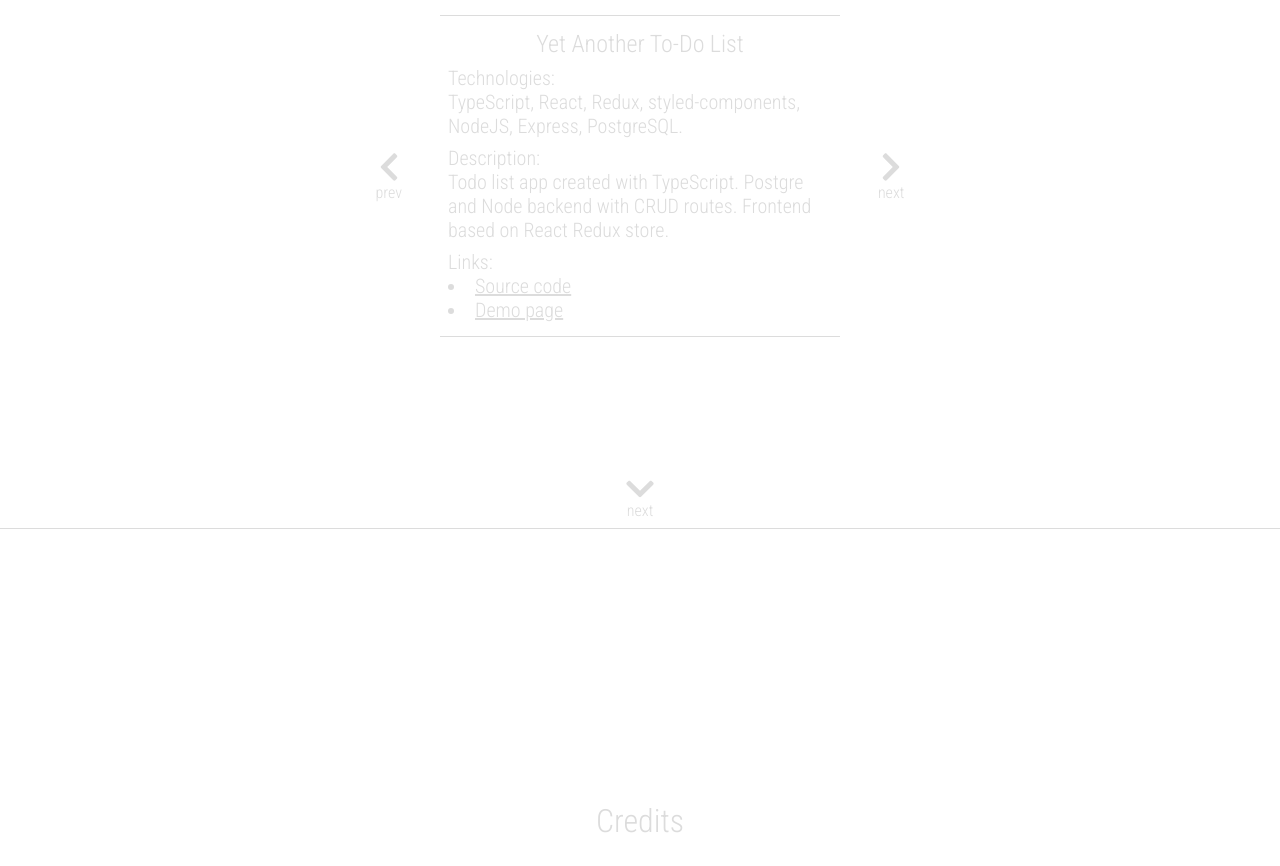
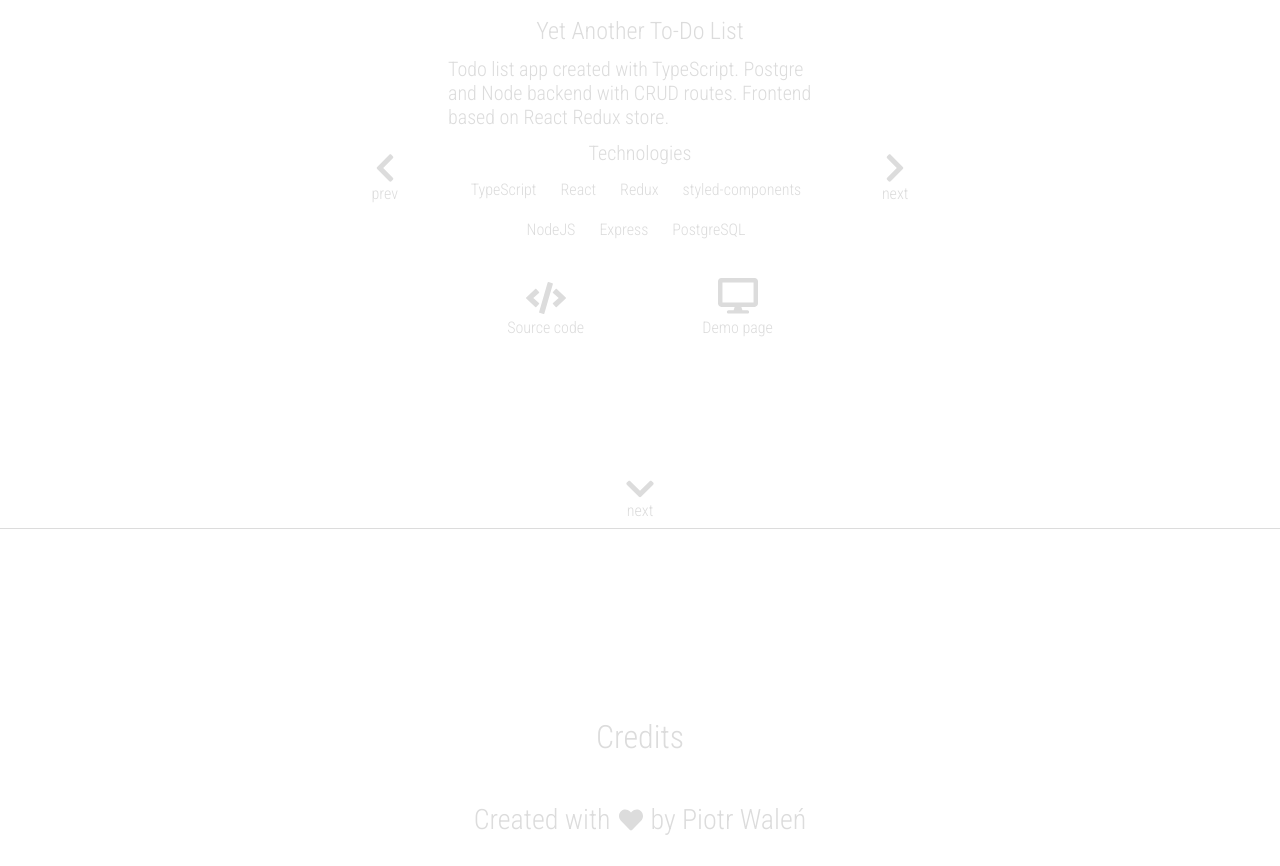
Before and after one commit to WalenPiotr/portfolio, a React app: page / in a window 1280 px wide. Shown: the part 1874-2740 px from the top of the page. Built offline with nearby package versions, Linux system fonts and the light colour scheme.

Commit message:
Change style of links, buttons and panes

```diff
--- a/src/components/App.tsx
+++ b/src/components/App.tsx
@@ -8,8 +8,10 @@ import IView from '@typings/IView';
 import * as React from 'react';
 import styled from 'styled-components';
 import theme from '@constants/theme';
+import Icon from '@icons/index';
+import { IProject } from '@pages/Projects';
 
-const projects = [
+const projects: IProject[] = [
     {
         name: 'Yet Another To-Do List',
         technologies: [
@@ -24,8 +26,20 @@ const projects = [
         description:
             'Todo list app created with TypeScript. Postgre and Node backend with CRUD routes. Frontend based on React Redux store. ',
         links: new Map([
-            ['Source code', 'https://github.com/WalenPiotr/YetAnotherToDoApp'],
-            ['Demo page', 'https://todos-typescript.herokuapp.com/'],
+            [
+                'Source code',
+                {
+                    url: 'https://github.com/WalenPiotr/YetAnotherToDoApp',
+                    icon: <Icon.technology.filecode theme={theme} />,
+                },
+            ],
+            [
+                'Demo page',
+                {
+                    url: 'https://todos-typescript.herokuapp.com/',
+                    icon: <Icon.other.desktop theme={theme} />,
+                },
+            ],
         ]),
     },
     {
@@ -41,7 +55,13 @@ const projects = [
         description:
             'Automatic point counting system for Scrabble game. Application detects game board and tiles with letter, using OpenCV image processing library, then classifies each tile with two convolutional neural networks built in Keras, and finally counts points for each player turn.',
         links: new Map([
-            ['Source code', 'https://github.com/WalenPiotr/Scrabble-Detector'],
+            [
+                'Source code',
+                {
+                    url: 'https://github.com/WalenPiotr/Scrabble-Detector',
+                    icon: <Icon.technology.filecode theme={theme} />,
+                },
+            ],
         ]),
     },
     {
@@ -50,8 +70,20 @@ const projects = [
         description:
             'Car review application with server side rendering, user authentication and authorization.',
         links: new Map([
-            ['Source code', 'https://github.com/WalenPiotr/Rate-Car'],
-            ['Demo page', 'https://rate-car.herokuapp.com/'],
+            [
+                'Source code',
+                {
+                    url: 'https://github.com/WalenPiotr/Rate-Car',
+                    icon: <Icon.technology.filecode theme={theme} />,
+                },
+            ],
+            [
+                'Demo page',
+                {
+                    url: 'https://rate-car.herokuapp.com/',
+                    icon: <Icon.other.desktop theme={theme} />,
+                },
+            ],
         ]),
     },
 ];
--- a/src/components/Navbar.tsx
+++ b/src/components/Navbar.tsx
@@ -32,11 +32,12 @@ const Line = styled.div`
 interface ButtonProps {
     height: string;
     hidden: boolean;
+    current: boolean;
 }
 
 const Button = styled.button`
     font-family: 'Roboto Condensed';
-    height: ${({ height }: ButtonProps) => height};
+    height: ${dimensions.navbar.height};
     font-size: 4vh;
     display: ${({ hidden }: ButtonProps) => (hidden ? 'none' : 'flex')};
     flex-direction: column;
@@ -45,25 +46,29 @@ const Button = styled.button`
     color: ${theme.fontPrimaryColor};
     border: none;
     width: 100vw;
-    height: ${dimensions.navbar.height};
     background-color: rgba(0, 0, 0, 0);
-    ${media.md`
-        margin-right: 4vh;
-        width: auto;
-        font-size:2.5vh;
-    `};
     &:focus {
         outline: none;
     }
     &:hover {
         color: ${theme.fontHighlightColor};
+        background-color: ${({ current }: ButtonProps) =>
+            current ? 'rgba(255, 255, 255, 0.2)' : 'rgba(255, 255, 255, 0.1)'};
     }
-    &:hover ${Line} {
-        border-bottom: 1px solid ${theme.fontHighlightColor};
-    }
+    background-color: ${({ current }: ButtonProps) =>
+        current ? 'rgba(255, 255, 255, 0.2)' : 'rgba(0, 0, 0, 0.0)'};
     ${media.md`
         display: flex;
+        width: auto;
+        font-size:2.5vh;
+        height: 4vh;
     `};
+    border-radius: 2vh;
+    padding-left: 1vh;
+    padding-right: 1vh;
+    margin-left: 1vh;
+    margin-top: 1vh;
+    margin-bottom: 1vh;
 `;
 
 const BarIcon = styled.button`
@@ -120,8 +125,8 @@ class Navbar extends React.Component<NavbarProps, NavbarState> {
                     key={view.name}
                     onClick={this.navigationClick(view)}
                     hidden={this.state.hidden}
+                    current={this.props.currentPage === index}
                 >
-                    <Line current={this.props.currentPage === index} />
                     <span>{view.name}</span>
                 </Button>
             );
--- a/src/icons/index.tsx
+++ b/src/icons/index.tsx
@@ -17,6 +17,7 @@ import love from '@icons/other/love';
 import left from '@icons/navigation/left';
 import right from '@icons/navigation/right';
 import bars from '@icons/other/bars';
+import desktop from '@icons/other/dekstop';
 
 const Icon = {
     navigation: {
@@ -43,6 +44,7 @@ const Icon = {
     other: {
         bars,
         love,
+        desktop,
     },
 };
 export default Icon;
--- /dev/null
+++ b/src/icons/other/dekstop.tsx
@@ -0,0 +1,20 @@
+import * as React from 'react';
+import IIcon from '@typings/IIcon';
+
+const dekstop = ({ theme }: IIcon) => (
+    <svg
+        aria-hidden="true"
+        data-prefix="fas"
+        data-icon="desktop"
+        role="img"
+        xmlns="http://www.w3.org/2000/svg"
+        viewBox="0 0 576 512"
+    >
+        <path
+            fill="currentColor"
+            d="M528 0H48C21.5 0 0 21.5 0 48v320c0 26.5 21.5 48 48 48h192l-16 48h-72c-13.3 0-24 10.7-24 24s10.7 24 24 24h272c13.3 0 24-10.7 24-24s-10.7-24-24-24h-72l-16-48h192c26.5 0 48-21.5 48-48V48c0-26.5-21.5-48-48-48zm-16 352H64V64h448v288z"
+        />
+    </svg>
+);
+
+export default dekstop;
--- a/src/pages/Credits.tsx
+++ b/src/pages/Credits.tsx
@@ -24,6 +24,17 @@ const Title = styled.div`
     margin-bottom: 1vh;
 `;
 
+const Main = styled.div`
+    display: flex;
+    align-items: center;
+    justify-content: center;
+    flex-wrap: wrap;
+    flex-direction: row;
+
+    font-size: 3.5vh;
+    margin-top: 1vh;
+`;
+
 const Subtitle = styled.div`
     display: flex;
     align-items: center;
@@ -31,7 +42,7 @@ const Subtitle = styled.div`
     flex-wrap: wrap;
     flex-direction: row;
 
-    font-size: 3vh;
+    font-size: 2.5vh;
     margin-top: 1vh;
 `;
 
@@ -64,30 +75,72 @@ const Spacer = styled.div`
     width: 100%;
 `;
 
+const SmallBox = styled.div`
+    border-radius: 2vh;
+    padding: 1.5vh;
+    background-color: rgba(255, 255, 255, 0.15);
+`;
+const Mail = styled.a`
+    color: ${theme.fontPrimaryColor};
+`;
+
+const Technology = styled.div`
+    display: flex;
+    justify-content: center;
+    align-items: center;
+    background-color: rgba(255, 255, 255, 0.1);
+    height: 4vh;
+    border-radius: 2vh;
+    padding: 0.5vh;
+    padding-left: 1.5vh;
+    padding-right: 1.5vh;
+    margin-left: 1vh;
+`;
+
 const Credits = () => (
     <Box>
         <Title>Credits</Title>
         <Spacer />
-        <Subtitle>
+        <SmallBox>
+            <Main>
                 Created with
                 <IconWrapper>
                     <Icon.other.love theme={theme} />
                 </IconWrapper>
                 by Piotr Waleń
+            </Main>
+            <Spacer />
+
+            <Subtitle>
+                <span>{`Feel free to contact me at: `} </span>
             </Subtitle>
             <Subtitle>
-            Page powered by React
+                <Technology>
+                    <Mail href="mailto:walen.piotr@gmail.com">{`walen.piotr@gmail.com`}</Mail>
+                </Technology>
+            </Subtitle>
+            <Spacer />
+
+            <Subtitle>Page powered by:</Subtitle>
+            <Subtitle>
+                <Technology>
+                    React
                     <IconWrapper>
                         <Icon.technology.react theme={theme} />
                     </IconWrapper>
-            , Redux
+                </Technology>
+                <Technology>
+                    Redux
                     <IconWrapper>
                         <Icon.technology.redux theme={theme} />
                     </IconWrapper>
-            and Typescript
+                </Technology>
+                <Technology>
+                    Typescript
                     <IconWrapper>
                         <Icon.technology.ts theme={theme} />
                     </IconWrapper>
+                </Technology>
             </Subtitle>
             <Spacer />
             <Credit>Technology icons are owned by adequate companies</Credit>
@@ -97,6 +150,7 @@ const Credits = () => (
             <Credit>
                 {`TypeScript icon by Remo H. Jansen - remo.jansen@wolksoftware.com`}
             </Credit>
+        </SmallBox>
     </Box>
 );
 
--- a/src/pages/Projects/Navigation.tsx
+++ b/src/pages/Projects/Navigation.tsx
@@ -25,7 +25,6 @@ const Navigation = ({
         font-family: 'Roboto Condensed';
         color: ${theme.fontPrimaryColor};
         border: none;
-        background-color: rgba(0, 0, 0, 0);
         display: flex;
         flex-direction: column;
         justify-content: center;
@@ -35,12 +34,17 @@ const Navigation = ({
         }
         &:hover {
             color: ${theme.fontHighlightColor};
+            background-color: ${({ current }: { current: boolean }) =>
+                current ? 'rgba(255, 255, 255, 0.2)' : 'rgba(255, 255, 255, 0.1)'};
         }
-        &:hover ${Line} {
-            border-bottom: 1px solid ${theme.fontHighlightColor};
-        }
+        background-color: ${({ current }: { current: boolean }) =>
+            current ? 'rgba(255, 255, 255, 0.2)' : 'rgba(0, 0, 0, 0.0)'};
         margin-left: 1vh;
+        padding-left: 1vh;
+        padding-right: 1vh;
         font-size: 2.5vh;
+        height: 4vh;
+        border-radius: 2vh;
     `;
 
     const NavigationBox = styled.div`
@@ -51,8 +55,11 @@ const Navigation = ({
         margin-bottom: 1.5vh;
     `;
     const titles = projects.map((project, index) => (
-        <Button key={project.name} onClick={handleClick(index)}>
-            <Line key={project.name} current={current === index} />
+        <Button
+            key={project.name}
+            onClick={handleClick(index)}
+            current={current === index}
+        >
             {project.name}
         </Button>
     ));
--- a/src/pages/Projects/Pane.tsx
+++ b/src/pages/Projects/Pane.tsx
@@ -12,7 +12,7 @@ const Pane = ({
     name: string;
     description: string;
     technologies: string[];
-    links: Map<string, string>;
+    links: Map<string, { url: string; icon: JSX.Element }>;
 }) => {
     const coolBoxKeyframes = keyframes`
         0% {
@@ -22,7 +22,9 @@ const Pane = ({
             opacity: 1;
         }
     `;
-    const PaneBox = styled.span`
+    const PaneBox = styled.div`
+        display: flex;
+        flex-direction: column;
         opacity: 100%;
         animation-name: ${coolBoxKeyframes};
         animation-duration: 0.4s;
@@ -33,10 +35,7 @@ const Pane = ({
         animation-fill-mode: forwards;
         animation-play-state: running;
         width: 100%;
-        padding-left: 1vh;
-        padding-right: 1vh;
-        padding-bottom: 1vh;
-        padding-top: 1vh;
+        padding: 1.5vh;
         width: 70vw;
         ${media.sm`
             width: 60vw;
@@ -50,57 +49,116 @@ const Pane = ({
         ${media.xl`
             width: 30vw;
         `};
+
+        height: 60vh;
+        ${media.sm`
+            height: 55vh;
+        `};
+        ${media.md`
+            height: 50vh;
+        `};
+        ${media.lg`
+            height: 45vh;
+        `};
+        ${media.xl`
+            height: 40vh;
+        `};
+
+        border-radius: 2vh;
+        background-color: rgba(255,255,255,0.15);
+
     `;
 
     const Title = styled.div`
         display: flex;
         justify-content: center;
         font-size: 3vh;
+        margin-bottom: 1.5vh;
     `;
 
     const Subtitile = styled.div`
+        display: flex;
+        justify-content: center;
         font-size: 2.5vh;
-        margin-top: 1vh;
-    `;
-
-    const List = styled.span`
-        font-size: 2.5vh;
-        margin: 0;
+        margin-top: 1.5vh;
     `;
 
     const Standard = styled.div`
         font-size: 2.5vh;
     `;
-    const Link = styled.a`
+
+    const UrlBox = styled.a`
+        display: flex;
+        flex-direction: column;
+        justify-content: center;
+        align-items: center;
         color: ${theme.fontPrimaryColor};
+        text-decoration: none;
+        font-size: 2vh;
+        color: ${theme.fontPrimaryColor};
+        &:hover {
+            color: ${theme.fontHighlightColor};
+        }
+    `;
+
+    const IconBox = styled.div`
+        width: 5vh;
+        height: 5vh;
+    `;
+    const IconsBox = styled.div`
+        display: flex;
+        justify-content: space-around;
+        background-color: rgba(0, 0, 0, 0);
+    `;
+
+    const Filler = styled.div`
+        flex-grow: 1;
+    `;
+
+    const TechList = styled.div`
+        display: flex;
+        flex-wrap: wrap;
+        justify-content: center;
+    `;
+
+    const TechWrapper = styled.div`
+        display: flex;
+        justify-content: center;
+        align-items: center;
+        background-color: rgba(255, 255, 255, 0.15);
+        height: 4vh;
+        font-size: 2vh;
+        border-radius: 2vh;
+        margin-right: 1vh;
+        margin-top: 1vh;
+        padding-right: 1vh;
+        padding-left: 1vh;
     `;
 
     return (
         <PaneBox>
             <Title>{name}</Title>
-            <Subtitile>Technologies: </Subtitile>
-            <List>
-                {technologies.map(
-                    (tech, index) =>
-                        index == technologies.length - 1 ? (
-                            <span key={tech}>{tech}. </span>
-                        ) : (
-                            <span key={tech}>{tech}, </span>
-                        ),
-                )}
-            </List>
-            <Subtitile>Description: </Subtitile>
             <Standard>{description}</Standard>
-            <Subtitile> Links: </Subtitile>
-            <List>
+            <Subtitile>Technologies</Subtitile>
+            <TechList>
+                {technologies.map((tech, index) => (
+                    <TechWrapper key={tech}>{tech}</TechWrapper>
+                ))}
+            </TechList>
+            <Filler />
+            <IconsBox>
                 {Array.from(links.entries()).map(
-                    ([name, url]: [string, string]) => (
-                        <li key={name}>
-                            <Link href={url}>{name}</Link>
-                        </li>
+                    ([name, object]: [
+                        string,
+                        { url: string; icon: JSX.Element }
+                    ]) => (
+                        <UrlBox href={object.url} key={name}>
+                            <IconBox>{object.icon}</IconBox>
+                            {name}
+                        </UrlBox>
                     ),
                 )}
-            </List>
+            </IconsBox>
         </PaneBox>
     );
 };
--- a/src/pages/Projects/index.tsx
+++ b/src/pages/Projects/index.tsx
@@ -10,7 +10,7 @@ export interface IProject {
     name: string;
     technologies: string[];
     description: string;
-    links: Map<string, string>;
+    links: Map<string, { url: string; icon: JSX.Element }>;
 }
 
 interface ProjectsState {
@@ -90,19 +90,6 @@ class Projects extends React.Component<ProjectsProps, any> {
             display: flex;
             align-items: center;
             justify-content: center;
-            height: 60vh;
-            ${media.sm`
-                height: 55vh;
-            `};
-            ${media.md`
-                height: 50vh;
-            `};
-            ${media.lg`
-                height: 45vh;
-            `};
-            ${media.xl`
-                height: 40vh;
-            `};
         `;
 
         const Arrow = styled.div`
@@ -141,8 +128,6 @@ class Projects extends React.Component<ProjectsProps, any> {
         `;
 
         const PaneWrapper = styled.div`
-            border-top: 1px solid ${theme.fontPrimaryColor};
-            border-bottom: 1px solid ${theme.fontPrimaryColor};
             height: 100%;
             display: flex;
             justify-content: center;
--- a/src/pages/Skills.tsx
+++ b/src/pages/Skills.tsx
@@ -32,17 +32,13 @@ const List = styled.ul`
     list-style-position: inside;
     padding: 0;
     display: block;
-    border-top: 1px solid ${theme.fontPrimaryColor};
-    border-bottom: 1px solid ${theme.fontPrimaryColor};
-
     margin-top: 1vh;
     margin-bottom: 1vh;
-    margin-left: 1.5vw;
-    margin-right: 1.5vw;
-    padding-right: 0;
-    padding-left: 0;
-    padding-top: 1.5vh;
-    padding-bottom: 1.5vh;
+    margin-left: 1vw;
+    margin-right: 1vw;
+    padding: 1.5vh;
+    border-radius: 2vh;
+    background-color: rgba(255, 255, 255, 0.15);
 `;
 
 const Item = ({ icon, skill }: { icon: JSX.Element; skill: string }) => {
```
Lines whose indentation alone changed are shown as unchanged.
